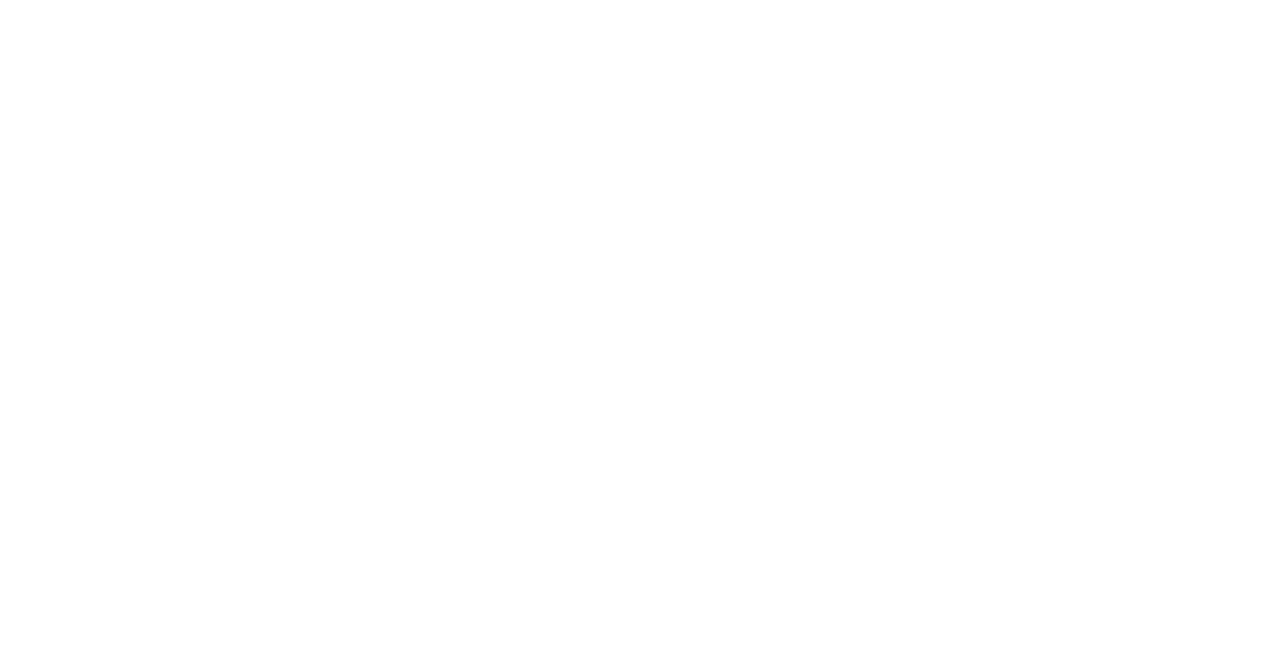
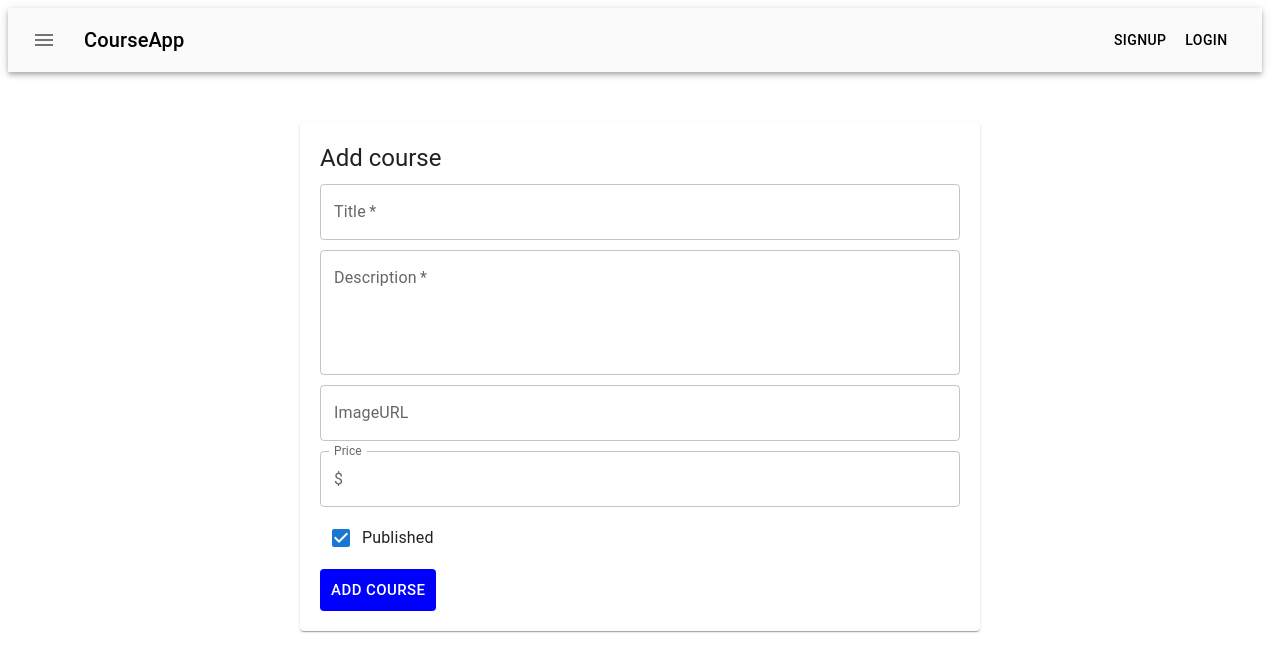
Before and after one commit to roshan1697/Courseapp, a React (Vite) app: page /courseapp/course/add in a window 1280 px wide. Before the commit this address had no page. Shown: the top 672 px of the page. Built offline with nearby package versions, Linux system fonts and the light colour scheme.

Commit message:
added feature

```diff
--- a/src/App.jsx
+++ b/src/App.jsx
@@ -4,6 +4,9 @@
 import Home from './pages/home'
 import SignIn from './pages/signin'
 import SignUp from './pages/signup'
+import CoursePage from './pages/coursepage'
+import CourseEditPage from './pages/courseeditpage'
+import CourseAddPage from './pages/courseaddpage'
 const App = () => {
 
   return (
@@ -12,6 +15,9 @@
       <Route path='/' element={<Home/>}/>
       <Route path='/courseapp/signin' element={<SignIn/>}/>
       <Route path='/courseapp/signup' element={<SignUp/>}/>
+      <Route path='/courseapp/courses/course' element={<CoursePage/>}/>
+      <Route path='/courseapp/course/edit' element={<CourseEditPage/>}/>
+      <Route path='/courseapp/course/add' element={<CourseAddPage/>}/>
 
      </Routes>
     </>
--- a/src/components/card.jsx
+++ b/src/components/card.jsx
@@ -12,8 +12,8 @@
     <Card sx={{ maxWidth: 345 }}>
     <CardMedia
       sx={{ height: 140 }}
-      image="/static/images/cards/contemplative-reptile.jpg"
-      title="green iguana"
+      image="https://images.inc.com/uploaded_files/image/1920x1080/getty_933383882_2000133420009280345_410292.jpg"
+      title="course"
     />
     <CardContent>
       <Typography gutterBottom variant="h5" component="div">
--- a/src/components/landingpage.jsx
+++ b/src/components/landingpage.jsx
@@ -5,7 +5,8 @@
 const LandingPage = () => {
   return (
     <Box style={{
-        padding:'2rem'
+        padding:'2rem',
+
     }} >
         <Grid container  spacing={2}>
             <Grid item xs={12} md={6} style={{
--- a/src/components/layout.jsx
+++ b/src/components/layout.jsx
@@ -1,12 +1,19 @@
 import Box from '@mui/material/Box';
 import Grid from '@mui/material/Grid';
 import CardLayout from './card';
+import { Typography } from '@mui/material';
 
 
 const Layout = () => {
     return (
-    <Box sx={{ flexGrow: 1, marginY: '2rem' }}>
-    <Grid container spacing={{ xs: 2, md: 3 }} columns={{ xs: 4, sm: 8, md: 12, lg:12 }} sx={{ margin: { xs: 'auto'}}}>
+    <Box style={{
+        padding:'2rem'
+    }}>
+        <Typography style={{
+            textAlign:'center'
+        }} variant='h3'>Courses</Typography>
+    <Grid container spacing={{ xs: 2, md:4}} columns={{ xs: 4, sm: 8, md: 12, lg:11  }} sx={{ margin: { xs: 'auto'}}}>
+
         {Array.from(Array(6)).map((_, index) => (
             <Grid item xs={5} sm={4} md={3} lg={2} key={index} >
                 <CardLayout/>
--- a/src/components/navbar.jsx
+++ b/src/components/navbar.jsx
@@ -12,9 +12,16 @@
 const NavBar = () => {
   const toggleSideNavbar = useRef()
     return (
-        <Box sx={{ flexGrow: 1
+        <Box sx={{ flexGrow: 1,
+          position:'sticky',
+          zIndex:'1',
+          top:'0.5rem'
+
           }} >
-      <AppBar position="static" >
+      <AppBar position="static"  style={{
+          width:'98vw',
+
+      }}>
         <Toolbar sx={{ backgroundColor: '#fafafa' }}>
           <SideNavbar ref={toggleSideNavbar}/>
           <IconButton
--- /dev/null
+++ b/src/pages/courseaddpage.jsx
@@ -0,0 +1,63 @@
+import { Box, Button, Card, Checkbox, InputAdornment, TextField, Typography } from "@mui/material"
+import NavBar from "../components/navbar"
+
+
+const CourseAddPage = () => {
+  return (
+    <>
+    <NavBar/>
+    <div style={{
+        display:'flex', justifyContent:'center'
+    }}>
+    <Card style={{
+                        padding:20,
+                        width:'50vw',
+                        marginTop:50
+                    }}>
+
+                    <Typography variant="h5" style={{marginBottom:10}}>Add course</Typography>
+                    <TextField required
+                    style={{marginBottom:10}}
+                    fullWidth={true}
+                    label='Title'/>
+                    <TextField required multiline
+                    label='Description'
+                    fullWidth={true}
+                    style={{marginBottom:10}}
+                    rows={4}
+                    />
+                    <TextField
+                    fullWidth={true}
+                    style={{marginBottom:10}}
+                    label='ImageURL'/>
+                    <TextField
+                    label='Price'
+                    fullWidth={true}
+                    style={{marginBottom:10}}
+                    InputProps={{
+                        startAdornment: <InputAdornment position="start">$</InputAdornment>
+                    }}
+                    />
+                    <Box style={{
+                        display:'flex', alignItems:'center',
+                        marginBottom:10
+                    }}>
+
+                    <Checkbox defaultChecked />
+                    <Typography style={{
+                        textAlign:'center'
+                    }}>Published</Typography>
+                    </Box>
+                    <Button size="large" style={{
+
+                            backgroundColor:'blue',
+                        color:'white'
+                    }}>Add course</Button>
+                </Card>
+
+    </div>
+    </>
+  )
+}
+
+export default CourseAddPage
--- /dev/null
+++ b/src/pages/courseeditpage.jsx
@@ -0,0 +1,94 @@
+import { Card, CardContent, CardMedia, Checkbox,Box, Grid, InputAdornment, TextField, Typography } from "@mui/material"
+import NavBar from "../components/navbar"
+
+
+const CourseEditPage = () => {
+
+
+    return (
+    <div>
+        <NavBar/>
+        <div>
+            <Grid container spacing={2}>
+                <Grid item  xs={12} md={8}
+                    style={{
+                        display:'flex',
+                        justifyContent:'center'
+                    }}
+                >
+                    <Card style={{
+                        padding:20,
+                        width:'70%',
+                        marginTop:30
+                    }}>
+
+                    <Typography variant="h5" style={{marginBottom:10}}>Update course</Typography>
+                    <TextField required
+                    style={{marginBottom:10}}
+                    fullWidth={true}
+                    label='Title'/>
+                    <TextField required multiline
+                    label='Description'
+                    fullWidth={true}
+                    style={{marginBottom:10}}
+                    rows={4}
+                    />
+                    <TextField
+                    fullWidth={true}
+                    style={{marginBottom:10}}
+                    label='ImageURL'/>
+                    <TextField
+                    label='Price'
+                    fullWidth={true}
+                    style={{marginBottom:10}}
+                    InputProps={{
+                        startAdornment: <InputAdornment position="start">$</InputAdornment>
+                    }}
+                    />
+                    <Box style={{
+                        display:'flex',
+                        alignItems:'center',
+                        marginBottom:10
+                    }}>
+
+                    <Checkbox defaultChecked />
+                    <Typography style={{
+                        textAlign:'center'
+                    }}>Published</Typography>
+                    </Box>
+                </Card>
+                </Grid>
+                <Grid item xs={12} md={4} style={{
+                    display:'flex',
+                    justifyContent:'center'
+                }}>
+                <Card sx={{ maxWidth: 345, marginTop:6 }}>
+                <CardMedia
+                sx={{ height: 250 }}
+                image="https://images.inc.com/uploaded_files/image/1920x1080/getty_933383882_2000133420009280345_410292.jpg"
+                title="course"
+                />
+                <CardContent>
+                <Typography gutterBottom variant="h5" component="div">
+                Lizard
+                </Typography>
+                <Typography variant="body2" color="text.secondary">
+                Lizards are a widespread group of squamate reptiles, with over 6,000
+                species, ranging across all continents except Antarctica
+                </Typography>
+                <Typography  variant="h6" >
+                Lizard
+                </Typography>
+                </CardContent>
+
+                </Card>
+
+                </Grid>
+            </Grid>
+        </div>
+
+    </div>
+    )
+}
+
+export default CourseEditPage
--- /dev/null
+++ b/src/pages/coursepage.jsx
@@ -0,0 +1,60 @@
+import NavBar from "../components/navbar"
+import { Box, Button, Grid, Typography } from '@mui/material'
+import {Link} from 'react-router-dom'
+
+
+const CoursePage = () => {
+    return (
+        <div>
+        <NavBar/>
+        <Box style={{
+        padding:'2rem',
+
+        }} >
+        <Grid container  spacing={2}>
+            <Grid item xs={12} md={8} style={{
+                paddingTop:'15%'
+            }}
+
+            >
+
+        <Typography style={{
+        }} variant="h4">
+                Headline curve your Skill
+                with Different Way
+            </Typography>
+            <Typography  style={{
+                                marginTop:'1rem',
+
+            }}>
+            Let's take an online course to improve your skills in a different way,
+            you can set your own study time according to your learning speed.
+            So you san study comfortable and absorb tge material easily.
+            </Typography>
+            <Link to='/courseapp/signin'>
+            <Button size="large" style={{
+                marginTop:'1rem',
+                backgroundColor:'blue',
+                color:'white'
+            }}>Buy Now</Button>
+            </Link>
+            </Grid>
+            <Grid item xs={12} md={4} style={{
+                paddingTop:'10%'
+
+            }}>
+
+        <img src='https://images.inc.com/uploaded_files/image/1920x1080/getty_933383882_2000133420009280345_410292.jpg'
+
+            width='100%' height='auto'/>
+
+            </Grid>
+        </Grid>
+    </Box>
+
+
+    </div>
+)
+}
+
+export default CoursePage
```
Also changed, not shown: src/pages/signup.jsx (+17 -10 lines), 1 other file (tests, documents, lock files or other folders).
